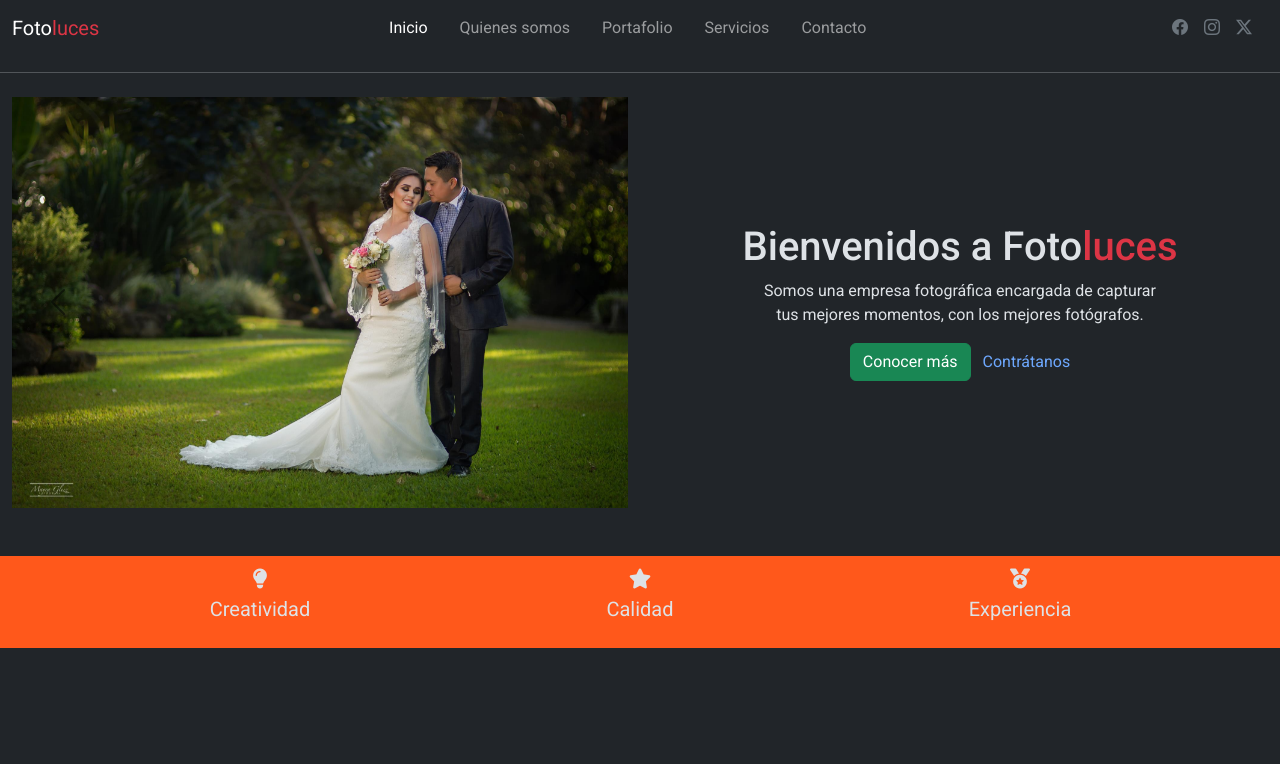
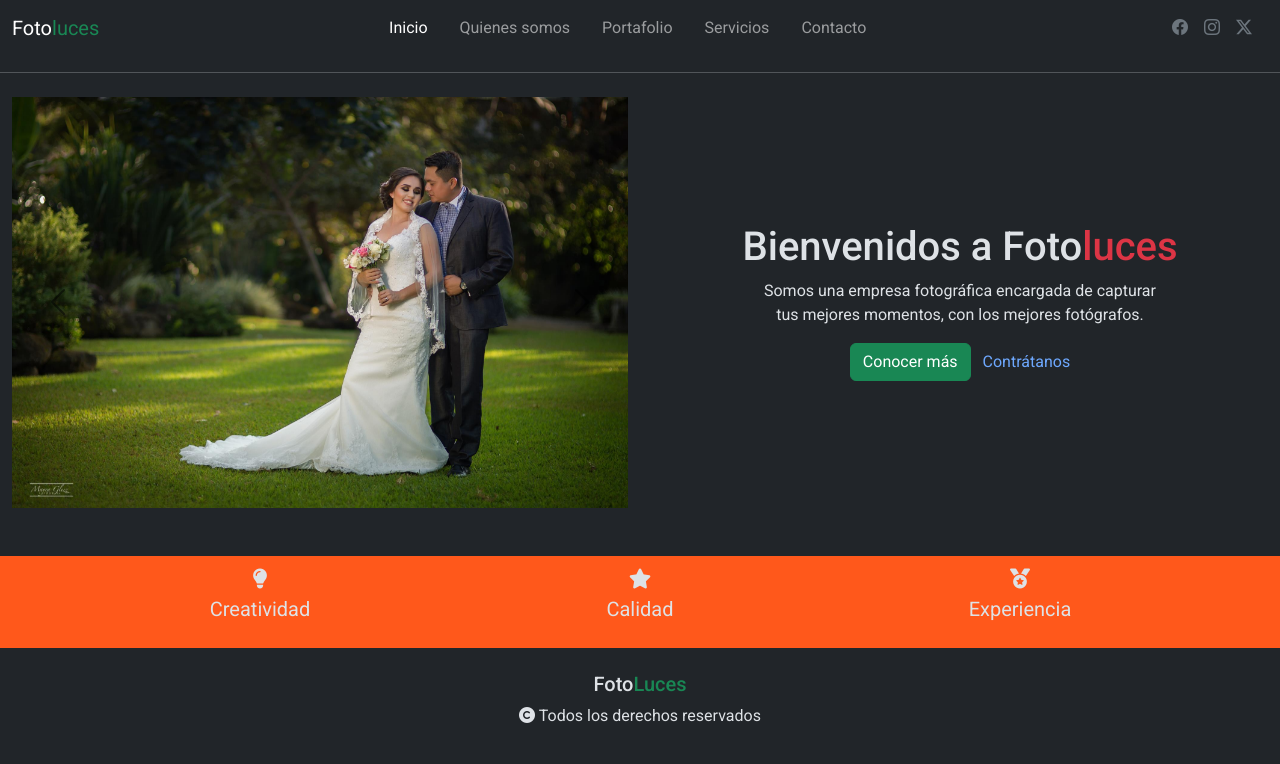
Before and after one commit to juandsanta/Fotoluces, a plain HTML site: page index.html in a window 1280 px wide. Drawn offline with nearby package versions, Linux system fonts and the light colour scheme.

Commit message:
version 3

```diff
--- a/index.html
+++ b/index.html
@@ -17,11 +17,11 @@
 
   <nav class="navbar navbar-expand-lg navbar-dark bg-dark stiky-top">
     <div class="container-fluid">
-      <a class="navbar-brand me-auto" href="#">Foto<span class="text-danger">luces</span> </a>
+      <a class="navbar-brand me-auto" href="#">Foto<span class="text-success">luces</span> </a>
       <div class="offcanvas offcanvas-end text-bg-dark" tabindex="-1" id="offcanvasDarkNavbar"
         aria-labelledby="offcanvasDarkNavbarLabel">
         <div class="offcanvas-header">
-          <h5 class="offcanvas-title" id="offcanvasDarkNavbarLabel">Foto<span class="text-danger">luces</span></h5>
+          <h5 class="offcanvas-title" id="offcanvasDarkNavbarLabel">Foto<span class="text-success">luces</span></h5>
           <button type="button" class="btn-close btn-close-white" data-bs-dismiss="offcanvas"
             aria-label="Close"></button>
         </div>
@@ -114,7 +114,22 @@
             </div>
         </div>
     </div>
-</section>
+  </section>
+
+
+  <footer>
+    <div class="container">
+      <dov class="row text-center p-3 pt-4">
+        <div class="col-12">
+          <h5>Foto<span class="text-success">Luces</span></h5>
+          <p><i class="fa-solid fa-copyright"></i> Todos los derechos reservados</p>
+        </div>
+      </dov>
+    </div>
+
+
+  </footer>
+
 
   <!-- Bootstrap JS -->
   <script src="https://cdn.jsdelivr.net/npm/bootstrap@5.3.2/dist/js/bootstrap.bundle.min.js"
```
